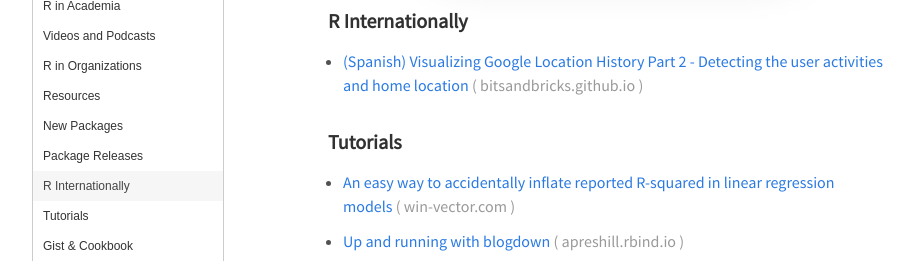
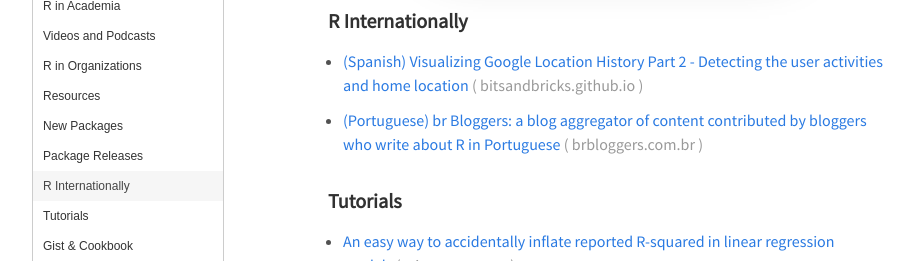
Before and after one commit to rweekly/rweekly.org, a Jekyll site: the page built from draft.md, in a window 1280 px wide and 900 px high, scrolled down 3103 px, cut to the strip 150-411 px from the top of the window. Shown: the whole strip, without its empty margins (32-945 px from the left). Built offline with Jekyll 4.4.1, drawn with Linux system fonts in a browser that asks for light colours; emoji names are drawn with the system emoji font; comment, search, counter and statistics services are not loaded.

Commit message:
add brbloggers

```diff
--- a/draft.md
+++ b/draft.md
@@ -110,6 +110,7 @@ Release Date: 2017-06-19
 
 + [(Spanish) Visualizing Google Location History Part 2 - Detecting the user activities and home location](https://bitsandbricks.github.io/post/visualizando-con-r-el-historial-de-ubicaciones-de-google-parte-ii/)
 
++ [(Portuguese) br Bloggers: a blog aggregator of content contributed by bloggers who write about R in Portuguese](https://brbloggers.com.br/)
 
 ###  Tutorials
 
```
